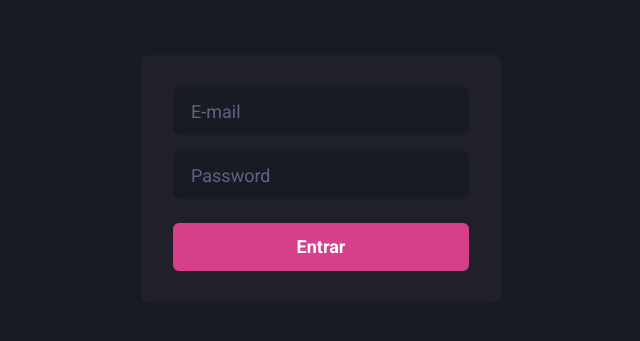
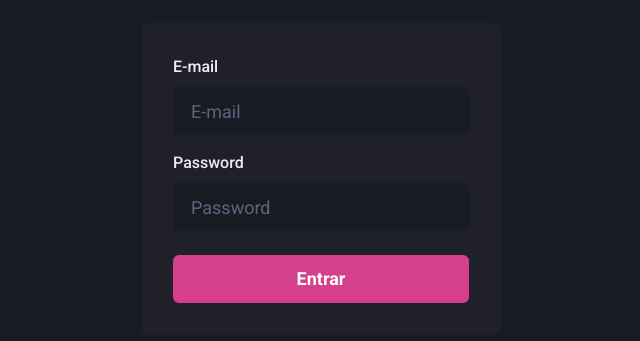
Before and after one commit to DIGOARTHUR/Dashgo, a Next.js app: page / in a window 1280 px wide. Shown: the part 221-562 px from the top of the page, without its empty margins (319-959 px from the left). Built offline with nearby package versions, Linux system fonts and the light colour scheme.

Commit message:
Authentication form

```diff
--- a/package.json
+++ b/package.json
@@ -19,6 +19,7 @@
     "react": "18.2.0",
     "react-apexcharts": "^1.4.0",
     "react-dom": "18.2.0",
+    "react-hook-form": "^7.34.2",
     "react-icons": "^4.4.0"
   },
   "devDependencies": {
--- a/src/components/Form/Input.tsx
+++ b/src/components/Form/Input.tsx
@@ -1,12 +1,25 @@
-import {Input as ChakraInput, InputProps as ChakraInputProps} from '@chakra-ui/react'
+import React from "react";
+import { FormControl, FormLabel, Input as ChakraInput, InputProps as ChakraInputProps } from '@chakra-ui/react';
 
 interface InputProps extends ChakraInputProps {
-    name:string;
-    label?:string;
+  label?: string
 }
 
-export function Input ({name,label,...rest}: InputProps){
-    return(
-        <ChakraInput {...rest} name={name}  focusBorderColor="pink.500" bgColor="gray.900" variant="filled" _hover={{ bgColor: 'gray.900' }} size="lg" />
-    )
-}
+export const Input = React.forwardRef<HTMLInputElement, InputProps> (({label, ...props}, ref) =>
+{
+    return (
+      <FormControl>
+        { !!label && <FormLabel htmlFor="password">{label}</FormLabel> }
+
+        <ChakraInput
+      {...props}
+        id={props.name}
+        ref={ref}
+        focusBorderColor="pink.500"
+        bgColor="gray.900"
+         variant="filled"
+        _hover={{ bgColor: 'gray.900' }}
+        size="lg"/>
+      </FormControl>
+    );
+});
--- a/src/pages/index.tsx
+++ b/src/pages/index.tsx
@@ -1,14 +1,27 @@
-import { Button, Flex, Stack } from '@chakra-ui/react'
+import { Button, Flex, Stack} from '@chakra-ui/react'
+import {useForm,SubmitHandler} from 'react-hook-form'
 import {Input} from '../components/Form/Input'
+
+type SignInFormData = {
+  email:string;
+  password:string;
+};
+
 export default function SignIn() {
+  const {register, handleSubmit,formState} = useForm();
+
+  const handleSignIn:SubmitHandler<SignInFormData>= async (values,event)=>{
+    await new Promise(resolve=> setTimeout(resolve,1500));
+    console.log(values);
+  }
   return (
     <Flex w="100vw" h="100vh" alignItems="center" justify="center">
-      <Flex as="form" width="100%" maxWidth={360} bg="gray.800" p="8" borderRadius={8} flexDirection="column">
+      <Flex onSubmit={handleSubmit(handleSignIn)} as="form" width="100%" maxWidth={360} bg="gray.800" p="8" borderRadius={8} flexDirection="column">
         <Stack spacing="4">
-         <Input  placeholder="E-mail" name="email" type="email" label="E-mail"/>
-         <Input  placeholder="Password" name="password" type="password" label="Password"/>
+         <Input  placeholder="E-mail" name="email" type="email" label="E-mail" {...register('email')}/>
+         <Input  placeholder="Password" name="password" type="password" label="Password" {...register('password')}/>
         </Stack>
-        <Button type="submit" mt="6" colorScheme="pink" size="lg"> Entrar</Button>
+        <Button isLoading={formState.isSubmitting} type="submit" mt="6" colorScheme="pink" size="lg"> Entrar</Button>
       </Flex>
     </Flex>
   )
```
Also changed, not shown: 1 other file (tests, documents, lock files or other folders).
